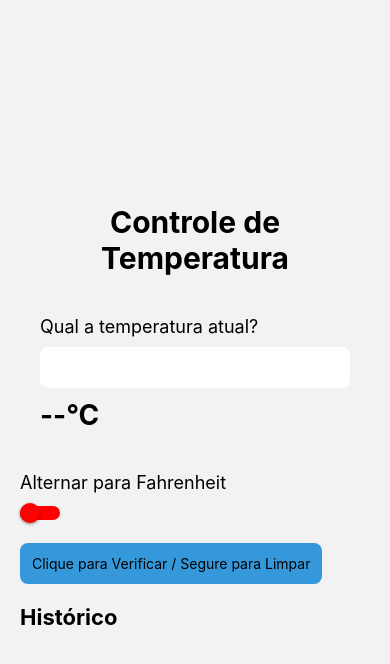
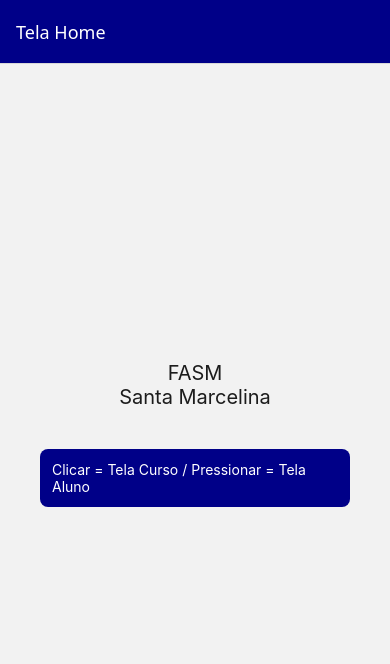
Before and after one commit to diegororiz7/projeto_reactnative_2026, a React Native app: screen / in a window 390 px wide. Shown: the top 664 px of the page. Built offline with nearby package versions, Linux system fonts and the light colour scheme.

Commit message:
Aula 14/09/2026

```diff
--- a/App.js
+++ b/App.js
@@ -1,8 +1,9 @@
 import React from 'react';
-import TemperaturaApp from './components/TemperaturaApp';
+import TemperaturaApp from './components/NavegacaoApp';
+import NavegacaoApp from './components/NavegacaoApp';
 
 export default function App(){
   return(
-    <TemperaturaApp />
+    <NavegacaoApp />
   );
 }
--- /dev/null
+++ b/components/NavegacaoApp.js
@@ -0,0 +1,180 @@
+import React, {useState} from 'react';
+import {View, Button, Text, Pressable} from 'react-native';
+import styles from '../styles/Navegacao_Styles';
+import Temperatura from './TemperaturaApp';
+import { NavigationContainer } from '@react-navigation/native';
+import { createStackNavigator } from '@react-navigation/stack';
+//import {Ionicons} from 'react-native-vector-icons';
+
+const Pilha = createStackNavigator();
+
+function TelaHome({navigation}){
+    return(
+        <View style = {styles.viewTN}>
+            <Text style = {styles.textoTN}>FASM</Text>
+            <Text style = {styles.textoTN}>Santa Marcelina</Text>
+
+            <View style = {styles.botaoContainer}>
+                <Pressable
+                    style = {styles.botao}
+                    onPress = {() => navigation.navigate('Curso')}
+                    onLongPress = {() => navigation.navigate('Aluno')}
+                >
+                    <Text style = {{color: 'white'}}>
+                        Clicar = Tela Curso / Pressionar = Tela Aluno
+                    </Text>
+                </Pressable>
+            </View>
+        </View>
+    );
+}
+
+function TelaCurso({navigation}){
+    return(
+        <View style = {styles.viewTN}>
+            <Text style = {styles.textoTN}>ADS</Text>
+            <Text style = {styles.textoTN}>2026</Text>
+
+            <View style = {styles.botaoContainer}>
+                <Pressable
+                    style = {styles.botao}
+                    onPress = {() => navigation.navigate('Home')}
+                    onLongPress = {() => navigation.navigate('Aluno')}
+                >
+                    <Text style = {{color: 'white'}}>
+                        Clicar = Tela Home / Pressionar = Tela Aluno
+                    </Text>
+                </Pressable>
+            </View>
+        </View>
+    );
+}
+
+function TelaAluno({navigation}){
+    return(
+        <View style = {styles.viewTN}>
+            <Text style = {styles.textoTN}>Diego Roriz</Text>
+            <Text style = {styles.textoTN}>4° período</Text>
+
+            <Pressable
+                style = {styles.botao}
+                onPress = {() => navigation.navigate('Home')}
+                onLongPress = {() => navigation.navigate('Curso')}
+            >
+                <Text style = {{color: 'white'}}>
+                    Clicar = Tela Home / Pressionar = Tela Curso
+                </Text>
+            </Pressable>
+        </View>
+    );
+}
+
+function TelaTemperatura({navigation}){
+    return(
+        <Temperatura />
+    );
+}
+
+export default function NavegacaoApp(){
+    return(
+        <NavigationContainer>
+            <Pilha.Navigator initialRouteName='Home'>
+                <Pilha.Screen
+                    name = 'Home'
+                    component = {TelaHome}
+                    options = {({navigation}) => ({
+                        title: 'Tela Home',
+                        headerStyle: {
+                            backgroundColor: '#008'
+                        },
+                        tabBarLabel: 'Home',
+                        headerTintColor: '#fff',
+                        /*headerRight: () => (
+                            <Ionicons
+                                name = 'book'
+                                size = {30}
+                                style = {{marginRight: 15}}
+                                color = '#fff'
+                                onPress = {
+                                    () => navigation.navigate('Curso')
+                                }
+                            />
+                        )*/
+                    })}
+                />
+
+                <Pilha.Screen
+                    name = 'Curso'
+                    component = {TelaCurso}
+                    options = {({navigation}) => ({
+                        title: 'Tela Curso',
+                        headerStyle: {
+                            backgroundColor: '#008'
+                        },
+                        tabBarLabel: 'Curso',
+                        headerTintColor: '#fff',
+                        /*headerRight: () => (
+                            <Ionicons
+                                name = 'easel-sharp'
+                                size = {30}
+                                style = {{marginRight: 15}}
+                                color = '#fff'
+                                onPress = {
+                                    () => navigation.navigate('Aluno')
+                                }
+                            />
+                        )*/
+                    })}
+                />
+
+                <Pilha.Screen
+                    name = 'Aluno'
+                    component = {TelaAluno}
+                    options = {({navigation}) => ({
+                        title: 'Tela Aluno',
+                        headerStyle: {
+                            backgroundColor: '#008'
+                        },
+                        tabBarLabel: 'Aluno',
+                        headerTintColor: '#fff',
+                        /*headerRight: () => (
+                            <Ionicons
+                                name = 'home'
+                                size = {30}
+                                style = {{marginRight: 15}}
+                                color = '#fff'
+                                onPress = {
+                                    () => navigation.navigate('Home')
+                                }
+                            />
+                        )*/
+                    })}
+                />
+
+                <Pilha.Screen
+                    name = 'Temperatura'
+                    component = {TelaTemperatura}
+                    options = {({navigation}) => ({
+                        title: 'Tela Temperatura',
+                        headerStyle: {
+                            backgroundColor: '#008'
+                        },
+                        tabBarLabel: 'Temperatura',
+                        headerTintColor: '#fff',
+                        /*headerRight: () => (
+                            <Ionicons
+                                name = 'home'
+                                size = {30}
+                                style = {{marginRight: 15}}
+                                color = '#fff'
+                                onPress = {
+                                    () => navigation.navigate('Home')
+                                }
+                            />
+                        )*/
+                    })}
+                />
+            </Pilha.Navigator>
+        </NavigationContainer>
+    );
+}
--- a/package.json
+++ b/package.json
@@ -4,11 +4,16 @@
   "main": "index.js",
   "dependencies": {
     "@expo/metro-runtime": "~57.0.11",
+    "@react-navigation/native": "^7.3.18",
+    "@react-navigation/stack": "^7.10.24",
     "expo": "~57.0.14",
     "expo-status-bar": "~57.0.1",
     "react": "19.2.3",
     "react-dom": "19.2.3",
     "react-native": "0.86.2",
+    "react-native-safe-area-context": "^5.9.1",
+    "react-native-screens": "^4.28.0",
+    "react-native-vector-icons": "^10.3.0",
     "react-native-web": "^0.21.2"
   },
   "scripts": {
--- a/styles/Navegacao_Styles.js
+++ b/styles/Navegacao_Styles.js
@@ -14,7 +14,19 @@
   botaoContainer:{
     width: '70%',
     marginVertical: 5,
-  }
+  },
+  botaoContainer:{
+    flexDirection:'column',
+    justifyContent:'center',
+    marginVertical:20,
+    margin: 20
+  },
+  botao:{
+    backgroundColor:'#008',
+    padding:12,
+    borderRadius:8,
+    margin: 20
+  },
 });
 
 export default styles;
```
Also changed, not shown: 1 other file (tests, documents, lock files or other folders).
